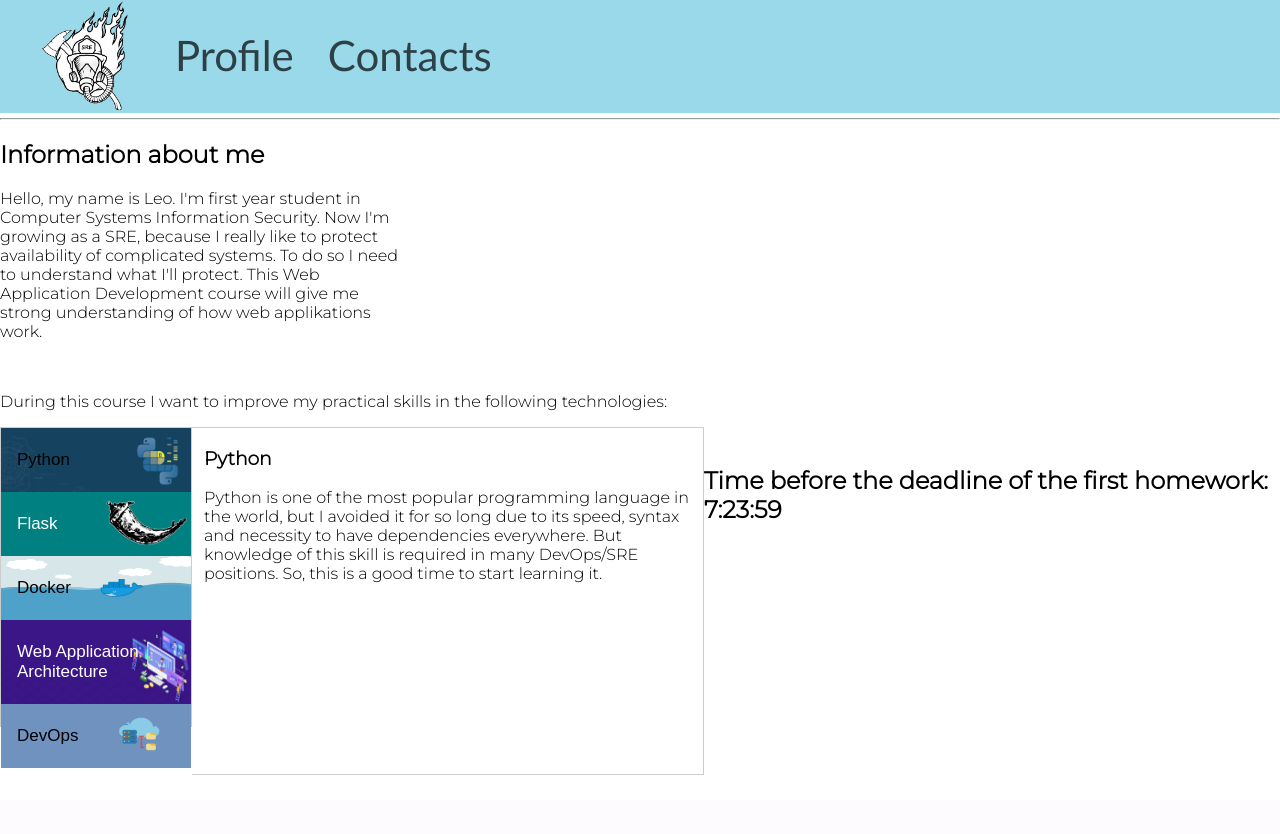
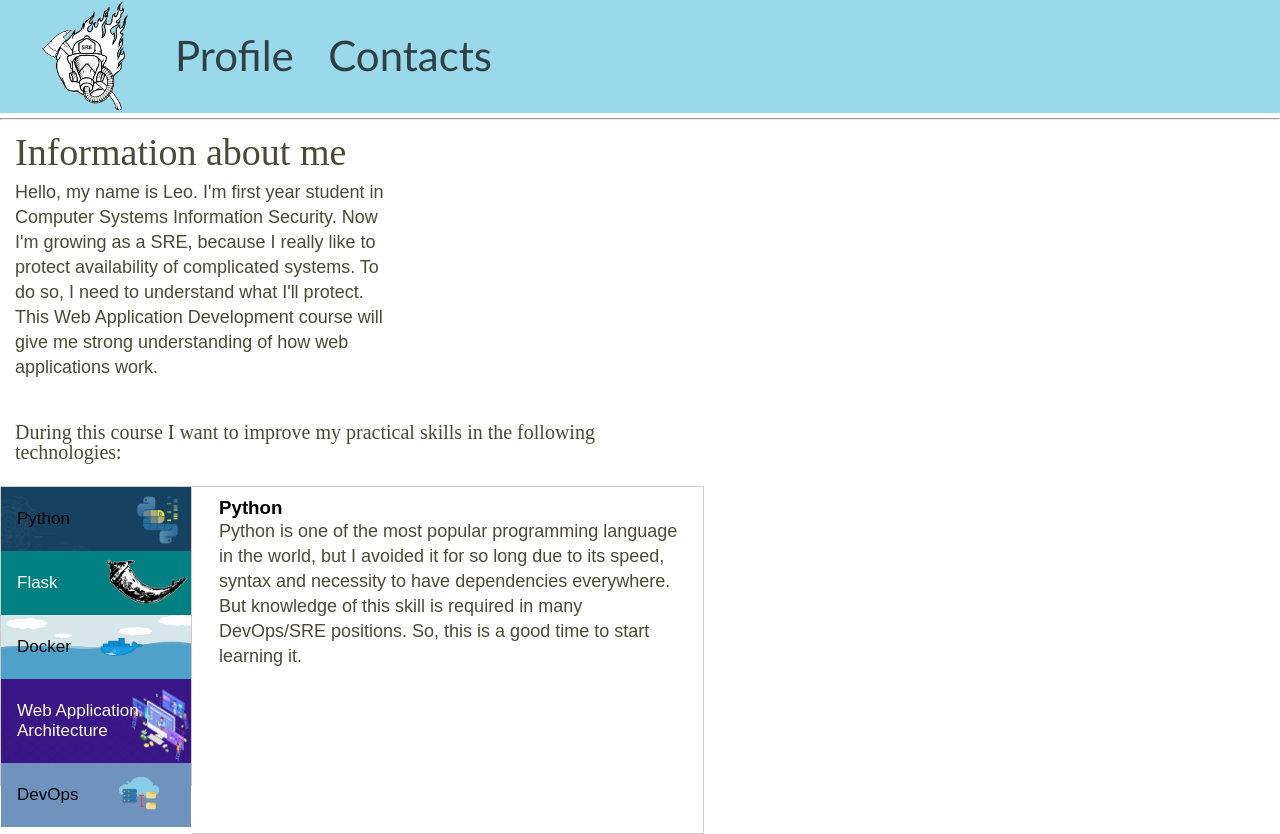
Before and after one commit to Botiyava/WAD-ITMO-2023, a Flask app: page /profile in a window 1280 px wide. Before the commit the page ends 775 px from the top, so only its background shows below. Run offline with Flask 2, Linux system fonts and the light colour scheme.

Commit message:
added styles for paragraph

```diff
--- a/homework1/static/css/styles.css
+++ b/homework1/static/css/styles.css
@@ -1,5 +1,5 @@
 body{
- font-family: 'Montserrat', sans-serif;
+        font-family: 'Source Sans Pro', sans-serif;
 }
 
 * {box-sizing: border-box}
@@ -7,6 +7,32 @@ body{
 body {
   margin: 0;
   padding: 0;
+}
+
+h2 {
+    color: #4c4a37;
+    font-family: 'Trocchi', serif;
+    font-size: 38px;
+    font-weight: normal;
+    line-height: 48px;
+    margin: 0 0 4px 15px;
+}
+
+p {
+        color: #4c4a37;
+        font-family: 'Source Sans Pro', sans-serif;
+        font-size: 18px; line-height: 25px;
+        margin: 0 0 24px 15px;
+}
+
+.coursetech {
+        color: #4c4a37;
+        font-family: 'Trocchi', serif;
+        font-size: 38px;
+        font-size: 20px; line-height: 20px;
+        margin: 0 0 24px 15px;
+        font-weight: normal;
+        max-width: 600px;
 }
 
 div .description {
@@ -67,7 +93,6 @@ div .description {
   float: right;
 }
 
-
 .tab {
         float: left;
         border: 1px solid #ccc;
@@ -106,6 +131,9 @@ div .description {
         border-left: none;
         height: 348px;
 }
+.tabcontent h3 {
+    margin: 10px 0 0 15px;
+}
 button#defaultOpen{
         background-image: url("../images/pythonwad.png");
         background-repeat: no-repeat;
--- a/homework1/templates/index.html
+++ b/homework1/templates/index.html
@@ -5,10 +5,10 @@
         <title> {% block title %} Index {% endblock %}</title>
         <h2>Information about me</h2>
         <div class="description">
-                <p> Hello, my name is {{ name }}. I'm first year student in Computer Systems Information Security. Now I'm growing as a SRE, because I really like to protect availability of complicated systems. To do so I need to understand what I'll protect. This Web Application Development course will give me strong understanding of how web applikations work.</p>
+                <p>Hello, my name is {{ name }}. I'm first year student in Computer Systems Information Security. Now I'm growing as a SRE, because I really like to protect availability of complicated systems. To do so, I need to understand what I'll protect. This Web Application Development course will give me strong understanding of how web applications work.</p>
         </div>
         <br>
-        <p>During this course I want to improve my practical skills in the following technologies:</p>
+        <h3 class="coursetech">During this course I want to improve my practical skills in the following technologies:</h3>
 
 
         <div class="tab">
@@ -41,9 +41,6 @@
                <p>All things mentioned above will be very useful in DevOps career. In addition, working with a team project will give me extra experience and understanding of the process of developing some software in a friendly study environment. And the last, but not least - experience in coding in Vim :D</p>
         </div>
         <br>
-        <div>
-        <h2> Time before the deadline of the first homework: {{ time_before_deadline  }} </h2>
-        </div>
         <script>
                 function OpenDescription(evt, techName){
                         var i, tabcontent, tablinks;
```
